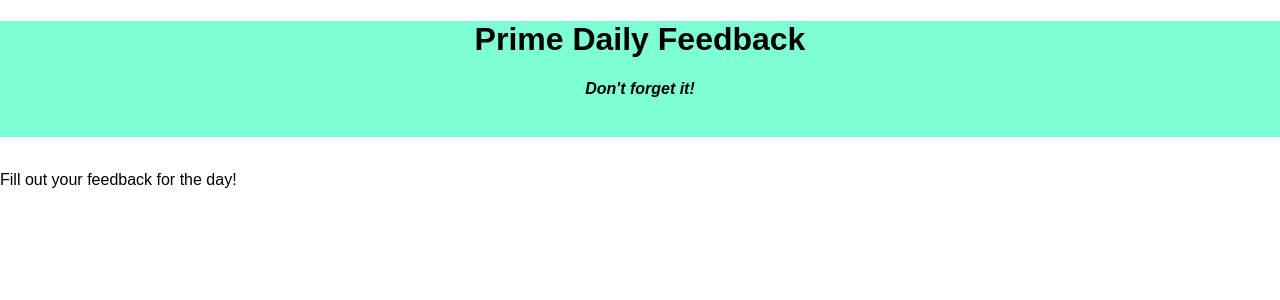
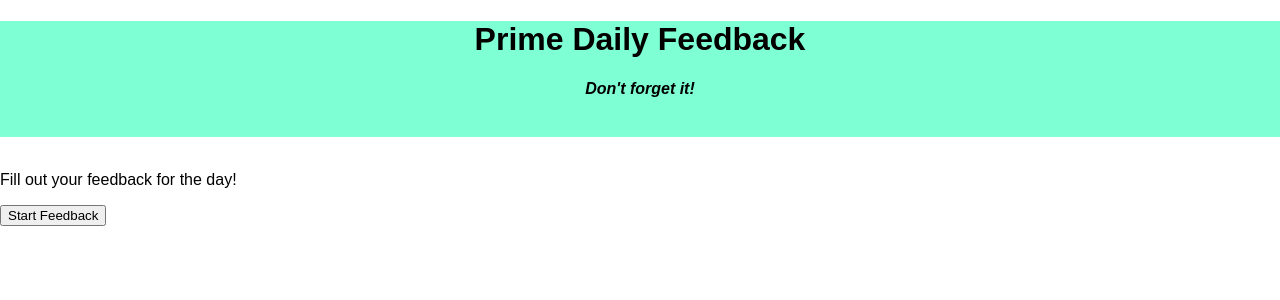
Before and after one commit to MaseSantos/Prime-Project-redux-feedback-loop, a React (Create React App) app: page / in a window 1280 px wide. Shown: the top 300 px of the page. Built offline with nearby package versions, Linux system fonts and the light colour scheme.

Commit message:
Created 'Feeling Button' to move from 'Home' to the 'DailyFeeling' page

```diff
--- a/src/pages/Home/Home.js
+++ b/src/pages/Home/Home.js
@@ -1,12 +1,12 @@
 import React, { Component } from "react";
-// import FeelingButton from "../FeelingButton/FeelingButton";
+import FeelingButton from "../../components/buttons/FeelingButton/FeelingButton";
 
 class Home extends Component {
   render() {
     return (
       <div>
         <p>Fill out your feedback for the day!</p>
-        {/* <FeelingButton /> */}
+        <FeelingButton />
       </div>
     );
   }
```
